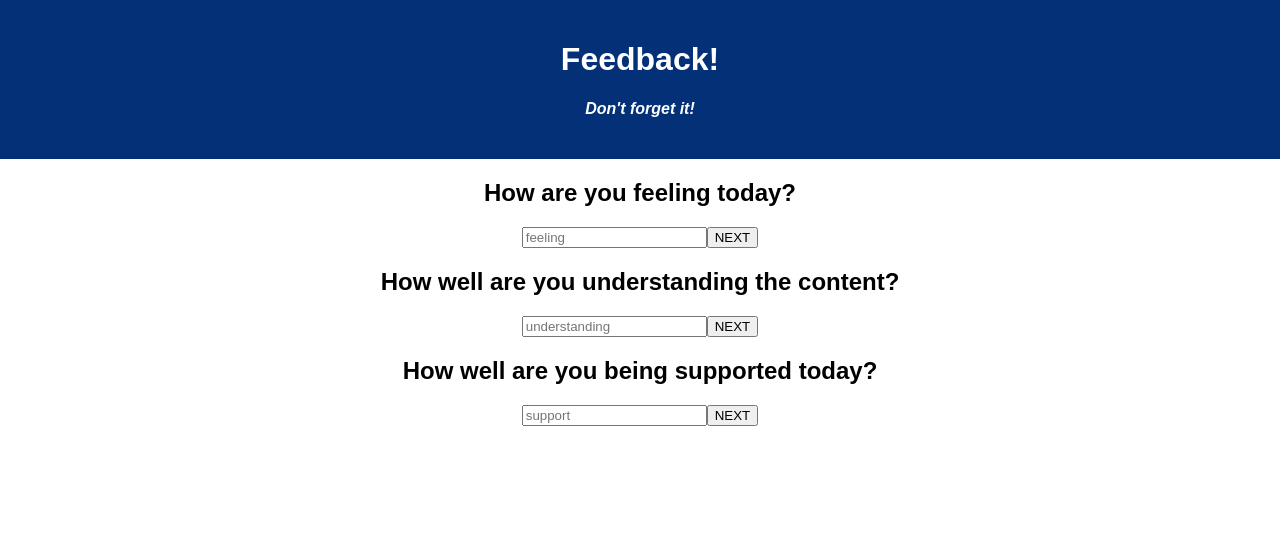
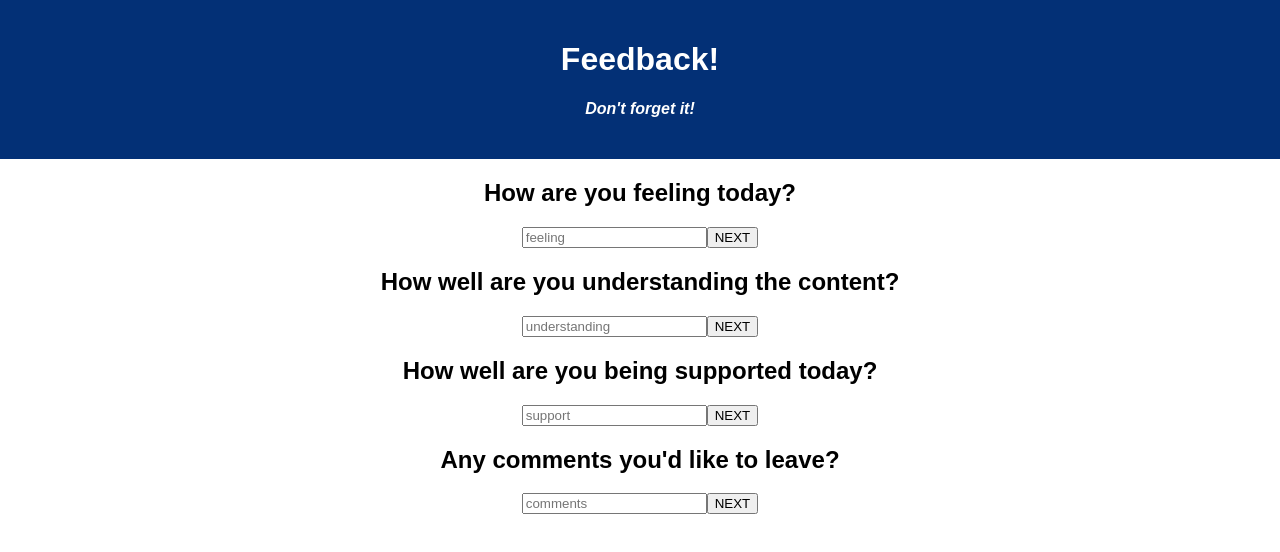
Before and after one commit to AustinKammerer/weekend-redux-feedback-loop, a React (Create React App) app: page / in a window 1280 px wide. Shown: the top 552 px of the page. Built offline with nearby package versions, Linux system fonts and the light colour scheme.

Commit message:
CommentsForm dispatches form input to store

```diff
--- a/src/components/App/App.jsx
+++ b/src/components/App/App.jsx
@@ -4,6 +4,7 @@ import "./App.css";
 import FeelingForm from "../FeelingForm/FeelingForm.jsx";
 import UnderstandingForm from "../UnderstandingForm/UnderstandingForm.jsx";
 import SupportForm from "../SupportForm/SupportForm.jsx";
+import CommentsForm from "../CommentsForm/CommentsForm.jsx";
 
 function App() {
   return (
@@ -15,6 +16,7 @@ function App() {
       <FeelingForm />
       <UnderstandingForm />
       <SupportForm />
+      <CommentsForm />
     </div>
   );
 }
--- /dev/null
+++ b/src/components/CommentsForm/CommentsForm.jsx
@@ -0,0 +1,31 @@
+import { useState } from "react";
+import { useDispatch } from "react-redux";
+
+export default function CommentsForm() {
+  // local state to store user input
+  const [commentsFeedback, setCommentsFeedback] = useState("");
+
+  const dispatch = useDispatch();
+
+  const handleSubmit = (e) => {
+    e.preventDefault();
+    // dispatches an action and payload to the feedbackReducer
+    dispatch({ type: "ADD_COMMENTS", payload: commentsFeedback });
+  };
+  return (
+    <>
+      <h2>Any comments you'd like to leave?</h2>
+      <form onSubmit={handleSubmit}>
+        <input
+          value={commentsFeedback}
+          type="text"
+          id="commentsFeedback"
+          name="comments"
+          placeholder="comments"
+          onChange={(e) => setCommentsFeedback(e.target.value)}
+        />
+        <button type="submit">NEXT</button>
+      </form>
+    </>
+  );
+}
```
